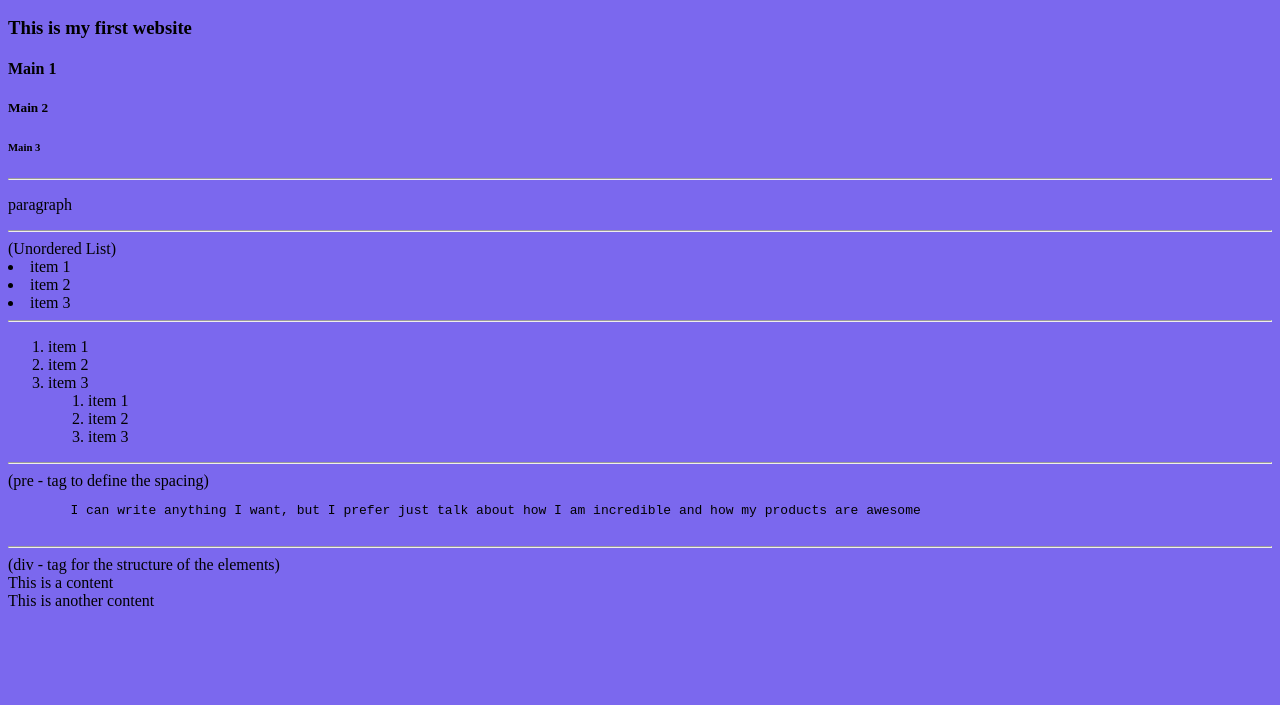
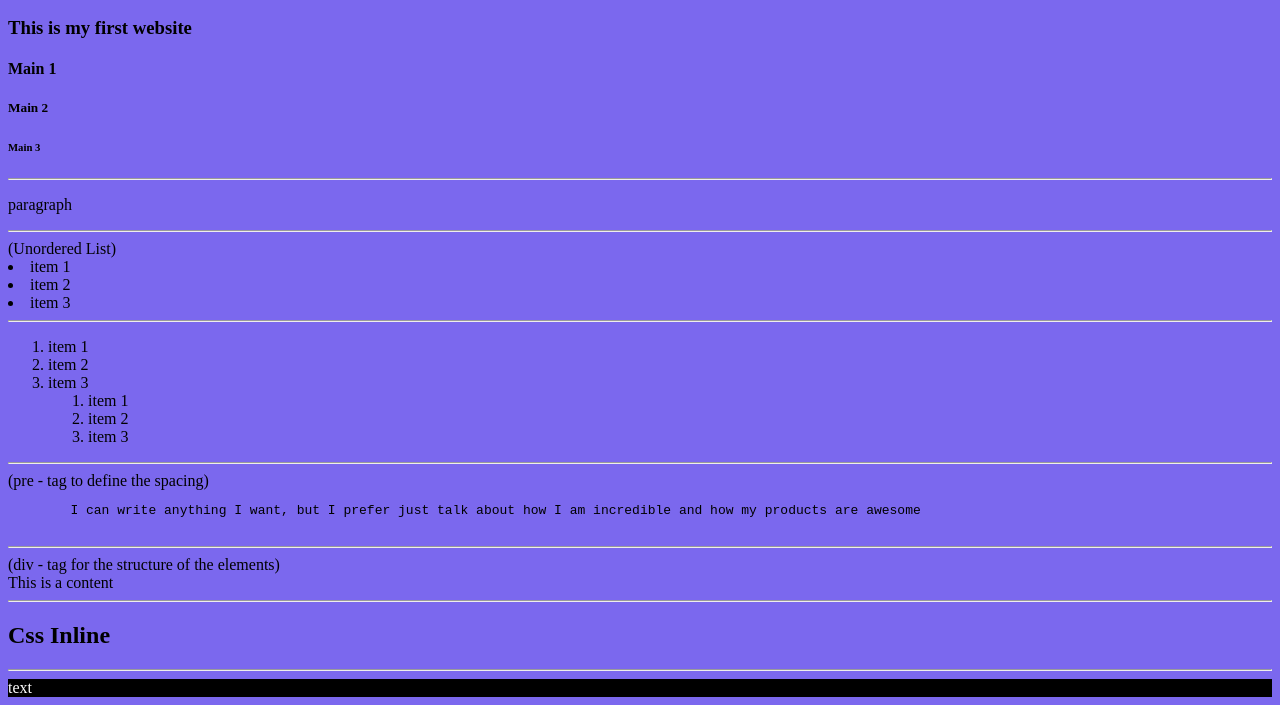
Before and after one commit to Hanay3342/website-2I, a plain HTML site: page index.html in a window 1280 px wide. Shown: the part 110-815 px from the top of the page. Drawn offline with Linux system fonts and the light colour scheme.

Commit message:
Add files via upload

```diff
--- a/index.html
+++ b/index.html
@@ -41,8 +41,14 @@
 <div>
     This is a content
 </div>
+<div class="nameclass" id="identify" style="color: #000;" title="title">
 <div>
-    This is another content
+    <hr>
+    <h2>Css Inline</h2>
+    <hr>
 </div>
+    <div style="background: #000;color: #fff;">
+      text
+    </div>
 </body>
 </html>
--- a/style.css
+++ b/style.css
@@ -1,3 +1,4 @@
 body{
     background-color:mediumslateblue;
+
 }
```
